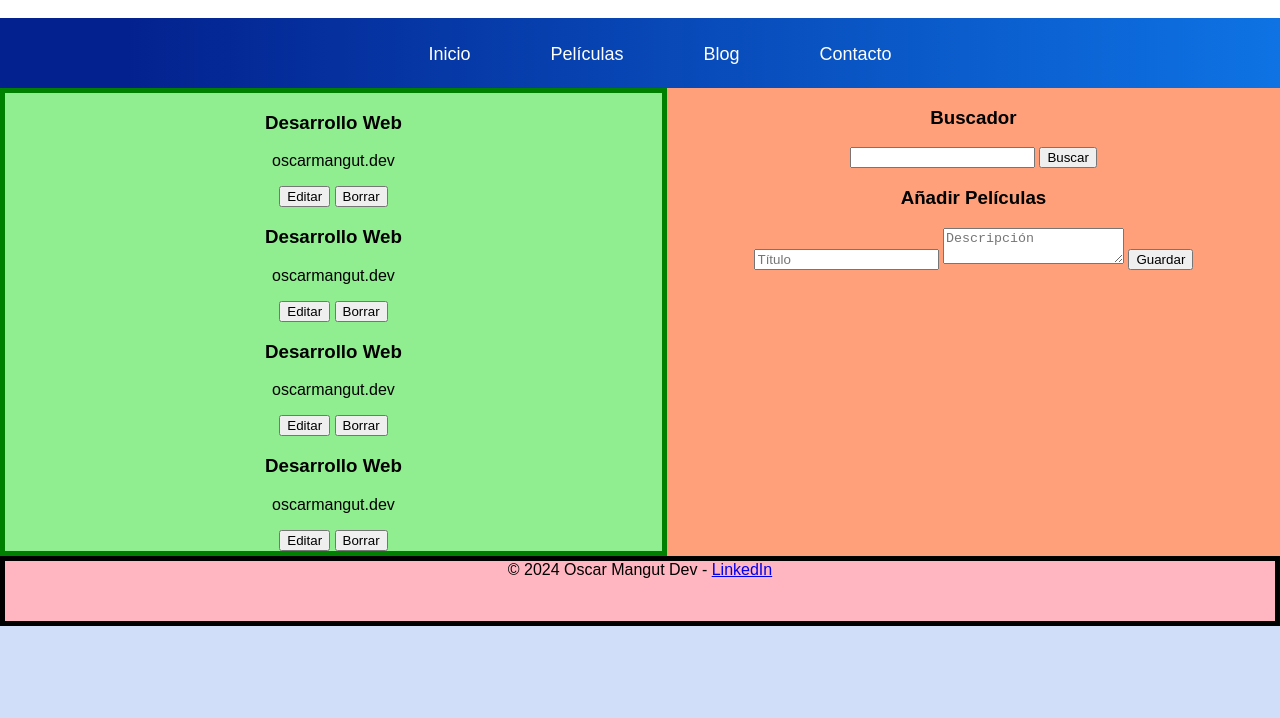
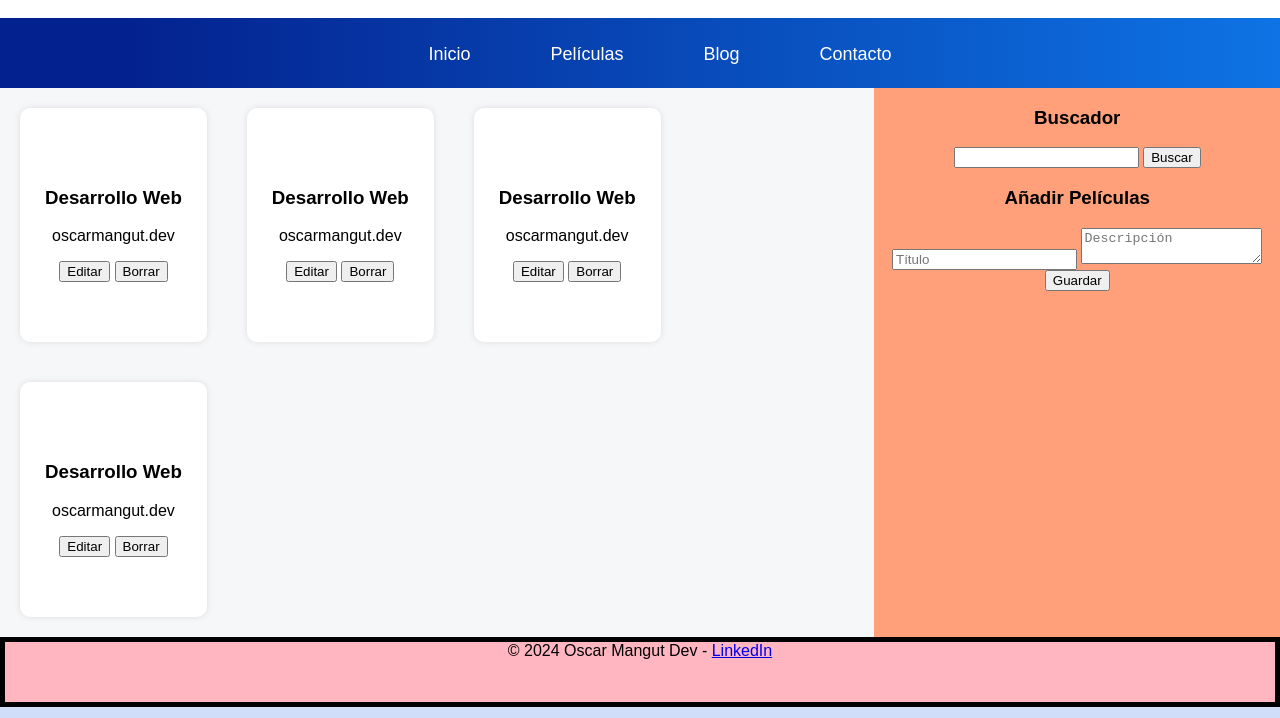
Before and after one commit to oscarmangutduran/listadoPeliculas, a plain HTML site: page index.html in a window 1280 px wide. Shown: the part 82-800 px from the top of the page. Drawn offline with Linux system fonts and the light colour scheme.

Commit message:
Estilos de las tarjetas

```diff
--- a/css/style.css
+++ b/css/style.css
@@ -84,11 +84,20 @@ body {
 }
 .content {
   grid-area: content;
-
-  border: 5px solid green;
-  background: lightgreen;
+  background: #f6f7f9;
+  display: flex;
+  flex-flow: row wrap;
+  justify-content: flex-start;
+  align-items: flex-start;
 }
 
+.peli-item {
+  background: white;
+  border-radius: 10px;
+  box-shadow: 0px 0px 6px #ddd;
+  margin: 20px;
+  padding: 60px 25px;
+}
 .lateral {
   grid-area: lateral;
   border: 5px solid brwon;
```
